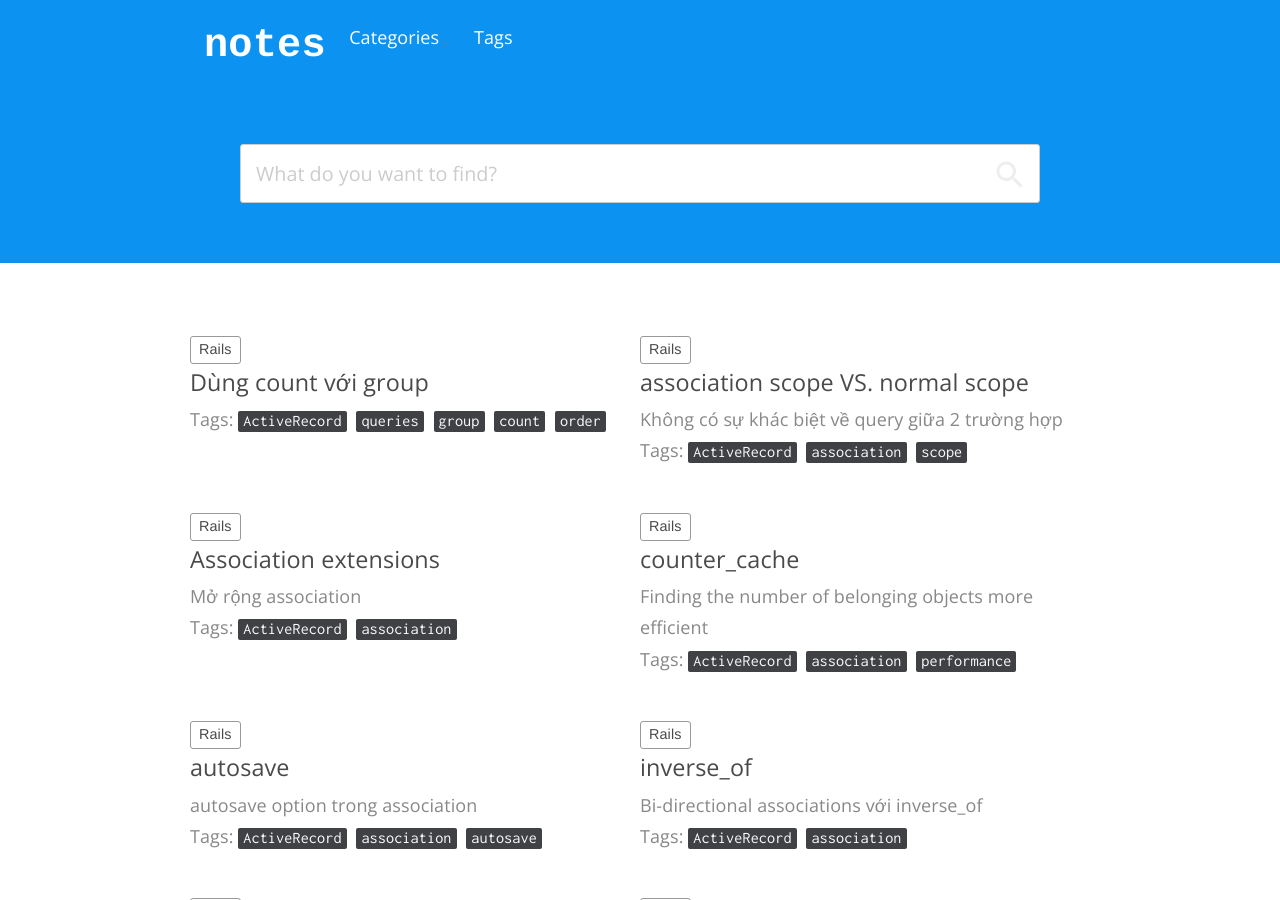
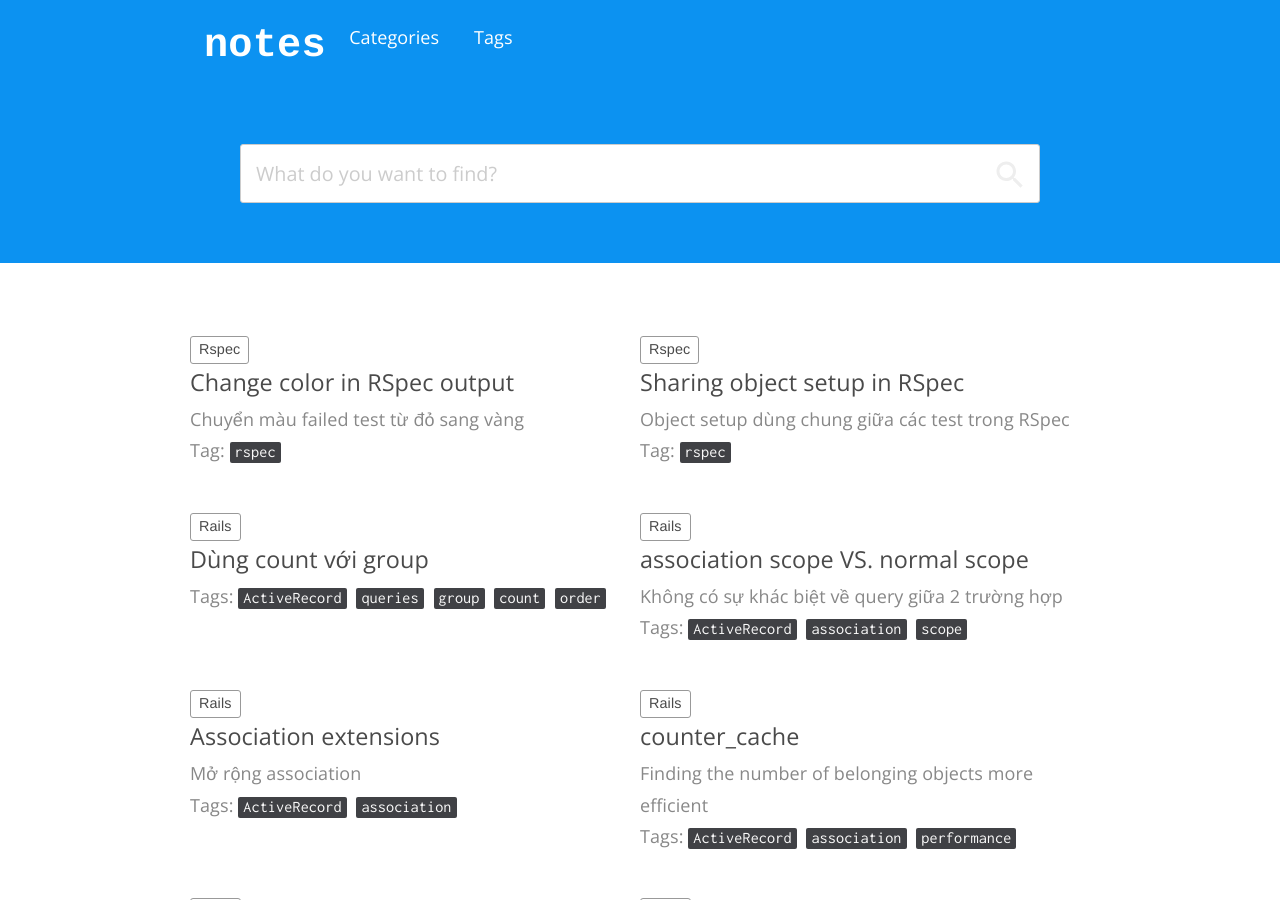
Before and after one commit to 52/nghich, a Jekyll site: the page built from index.html, in a window 1280 px wide and 900 px high. Built offline with Jekyll 4.4.1, drawn with Linux system fonts in a browser that asks for light colours; nearby versions of some CDN libraries; the list of posts is cut into pages by our own code.

Commit message:
New posts

````diff
--- /dev/null
+++ b/_posts/2018-05-19-sharing-object-setup-in-rspec.md
@@ -0,0 +1,55 @@
+---
+title: Sharing object setup in RSpec
+categories: rspec
+tags: rspec
+description: Object setup dùng chung giữa các test trong RSpec
+permalink:
+---
+
+Giả sử mỗi test đều cần một instance object `Sandwich`. Để giữ code DRY ta có thể setup object chung giữa các test theo một trong 3 cách sau
+
+##### Hook
+```ruby
+RSpec.describe "a sandwich" do
+  before {@sandwich = Sandwich.new "delicious", []}
+
+  it "is delicious" do
+    expect(@sandwich.taste).to eq("delicious")
+  end
+end
+```
+Dùng hook để setup object có những hạn chế:
+- Hook sẽ chạy trước mỗi test, ngay cả test không cần dùng tới instance object @sandwich
+- Phải đổi lại tên object trong tất cả các test thành instane variable `@sandwich`
+- Nếu misspell tên biến `@sandwich` thì biến sẽ có giá trị là `nil`, rất khó để debug
+
+##### Helper method
+```ruby
+RSpec.describe "a sandwich" do
+  def sandwich
+    @sandwich ||= Sandwich.new "delicious", []
+  end
+
+  it "is delicious" do
+    expect(sandwich.taste).to eq("delicious")
+  end
+end
+```
+Chú ý:
+- Phạm vi của `RSpec.describe ... do end` như là phạm vi của một class definition. Cho nên method `sandwich` là một instance method của class này
+- Phạm vi của `it ... do end` như là phạm vi của một instance object của class ở trên
+
+Helper method trên dùng memoization pattern. [Đọc thêm](http://www.justinweiss.com/articles/4-simple-memoization-patterns-in-ruby-and-one-gem/)
+
+##### `let`
+```ruby
+RSpec.describe "a sandwich" do
+  let(:sandwich){Sandwich.new "delicious", []}
+
+  it "is delicious" do
+    expect(sandwich.taste).to eq("delicious")
+  end
+end
+```
+
+Nguồn: Effective Testing with RSpec 3, Chap 1, Sharing Setup
--- /dev/null
+++ b/_posts/2018-05-20-change-color-in-rspec-output.md
@@ -0,0 +1,23 @@
+---
+title: Change color in RSpec output
+categories: rspec
+tags: rspec
+description: Chuyển màu failed test từ đỏ sang vàng
+permalink:
+---
+#### Step 1:
+Tạo file config
+```ruby
+# File ~/.spec_color.rb
+RSpec.configure do |config|
+  config.failure_color = :yellow
+  config.color_mode = :on
+end
+```
+
+#### Step 2:
+Thêm option để tự động require file config mỗi lần chạy `rspec`
+```ruby
+# File ~/.rspec
+--require "~/.spec_color"
+```
--- /dev/null
+++ b/category/rspec.md
@@ -0,0 +1,5 @@
+---
+layout: category
+category: rspec
+title: rspec
+---
--- /dev/null
+++ b/tag/rspec.md
@@ -0,0 +1,5 @@
+---
+layout: tag
+tag: rspec
+title: rspec
+---
````
Also changed, not shown: _posts/2018-05-14-dung-count-voi-group.md (+3 -1 lines).
